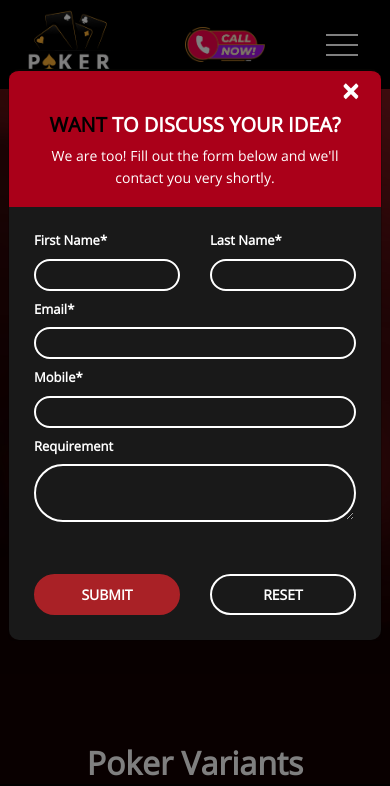
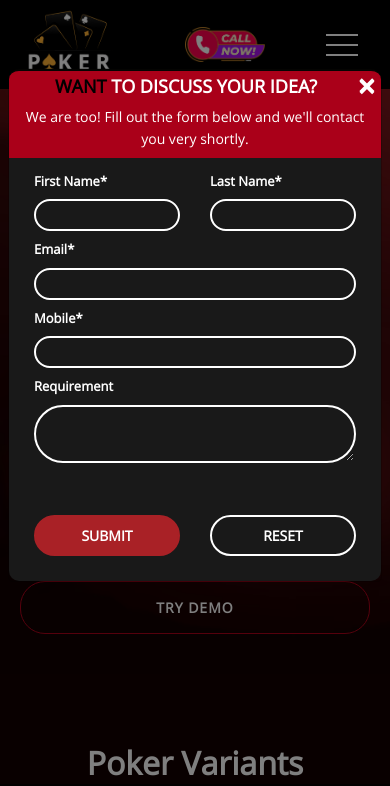
Before and after one commit to pareeklokesh/pokergamedevelopment.com, a plain HTML site: page index.html in a window 390 px wide. Shown: the top 786 px of the page. Drawn offline with Linux system fonts and the light colour scheme; a script that the page names is missing.

Commit message:
Add files via upload

```diff
--- a/assets/css/style_rahul_NEW.css
+++ b/assets/css/style_rahul_NEW.css
@@ -1323,6 +1323,29 @@ header .navbar .collapse ul li a:hover {
 .banner.banner-home {
   padding-top: 115px !important;
 }
+.discuss-form .model_header h3 {
+  font-size: 18px;padding-top: 5px !important;padding-right: 18px;
+}
+.discuss-form .model_header .close {
+  top: -4px !important;
+}
+.discuss-form, .discuss-form * {
+  transition: none !important;
+  opacity: 1 !important;
+}
+.discuss-form .model_header {
+  padding: 0 5px;
+}
+.discuss-form .model_header .close {
+  top: 0px !important;
+  right: 5px !important;
+}
+.discuss-form {
+  padding-top: 60px;
+}
+.discuss-form .model_body {
+  padding-top: 10px !important;
+}
 
 }
 
```
